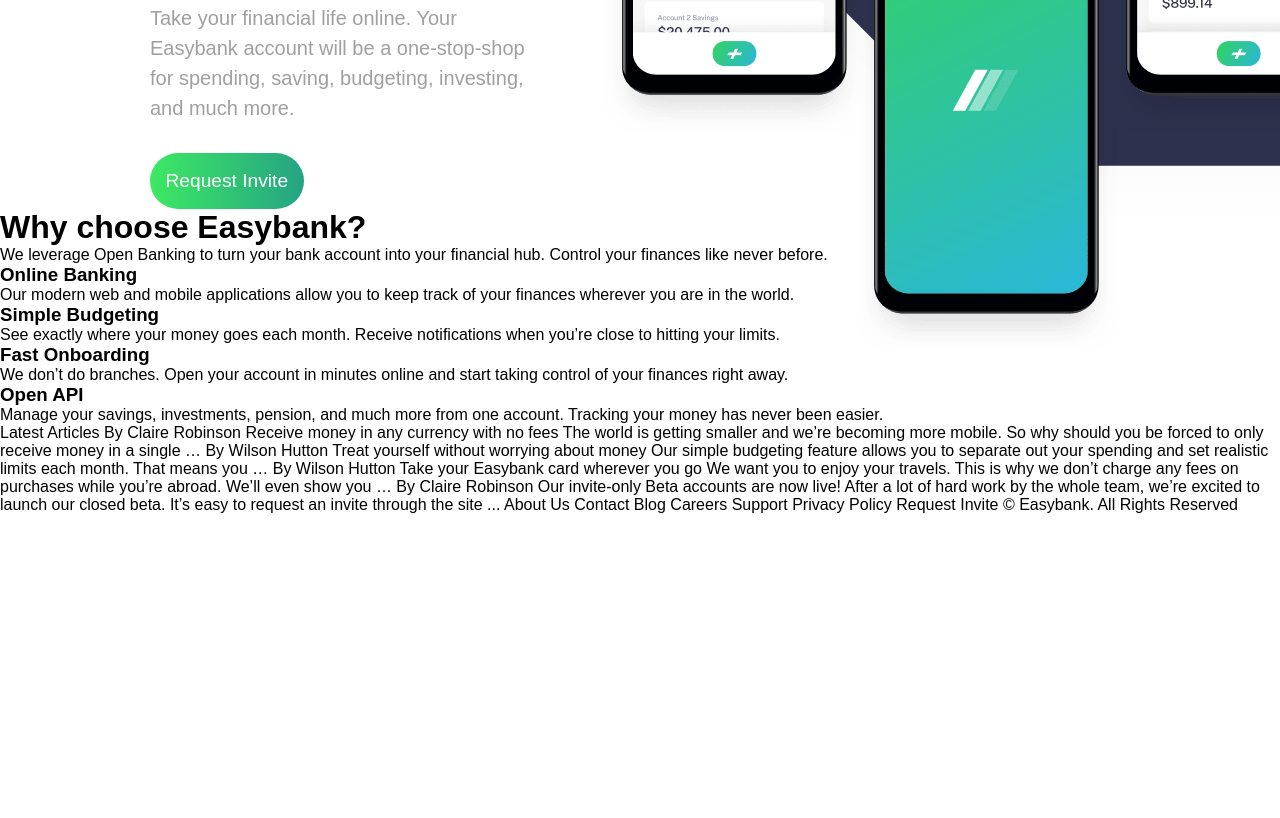
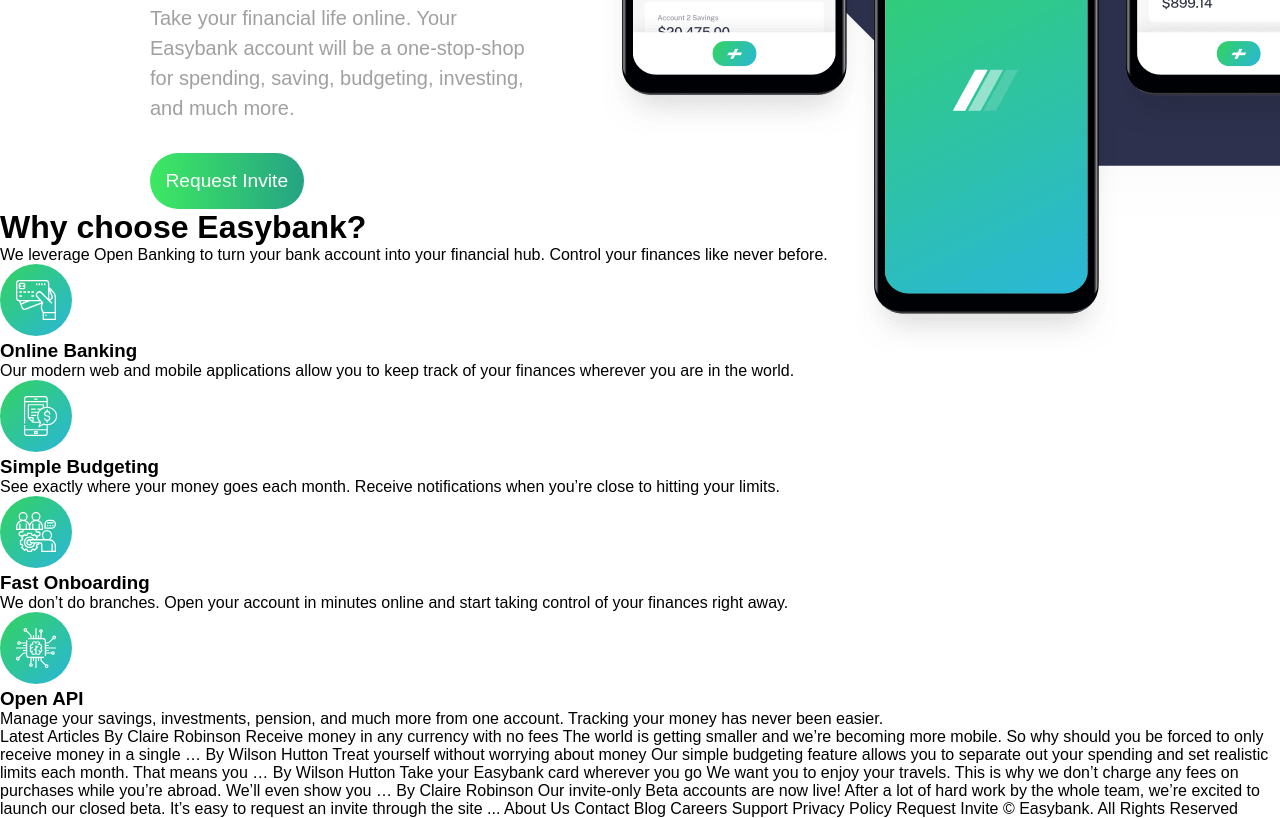
Before and after one commit to Trend20/easybankLandingPage, a plain HTML site: page index.html in a window 1280 px wide. Shown: the part 546-1364 px from the top of the page. Before the commit the page ends 1060 px from the top, so only its background shows below. Drawn offline with Linux system fonts and the light colour scheme.

Commit message:
services-container

```diff
--- a/index.html
+++ b/index.html
@@ -51,24 +51,28 @@
      </div>
      <div class="services">
        <div class="online">
+         <img src="./images/icon-online.svg" alt="online">
          <h3>Online Banking</h3>
          <p>Our modern web and mobile applications allow you to keep track of your finances
           wherever you are in the world.
         </p>
        </div>
        <div class="Simple">
+         <img src="./images/icon-budgeting.svg" alt="budgeting">
         <h3> Simple Budgeting</h3>
         <p>See exactly where your money goes each month. Receive notifications when you’re
           close to hitting your limits.
        </p>
       </div>
       <div class="fast">
+        <img src="./images/icon-onboarding.svg" alt="Onboarding">
         <h3>Fast Onboarding</h3>
         <p> We don’t do branches. Open your account in minutes online and start taking control
           of your finances right away.
        </p>
       </div>
       <div class="open">
+        <img src="./images/icon-api.svg" alt="API">
         <h3>Open API</h3>
         <p>  Manage your savings, investments, pension, and much more from one account. Tracking
           your money has never been easier.
--- a/style.css
+++ b/style.css
@@ -101,4 +101,11 @@
     background-repeat: no-repeat;
     background-size: cover;
 }
-/* emd of intro styles */
+/* end of intro styles */
+
+.easy-bank{
+    display: flex;
+    flex-direction: column;
+    justify-content: space-evenly;
+
+}
```
